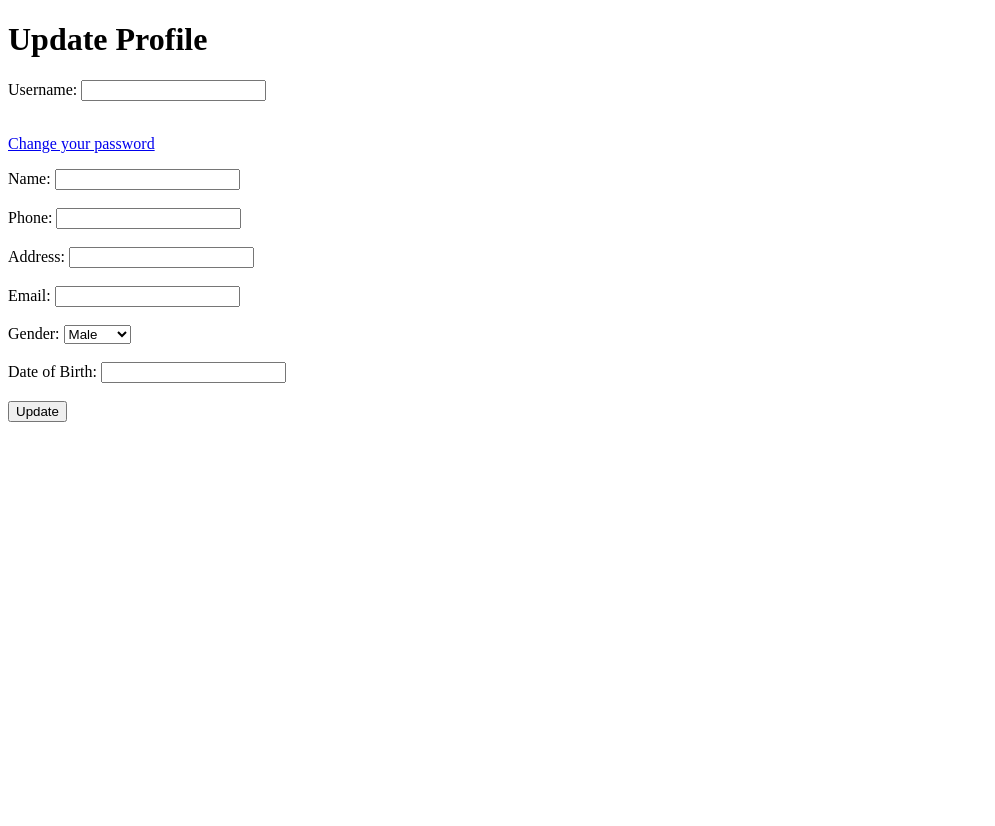
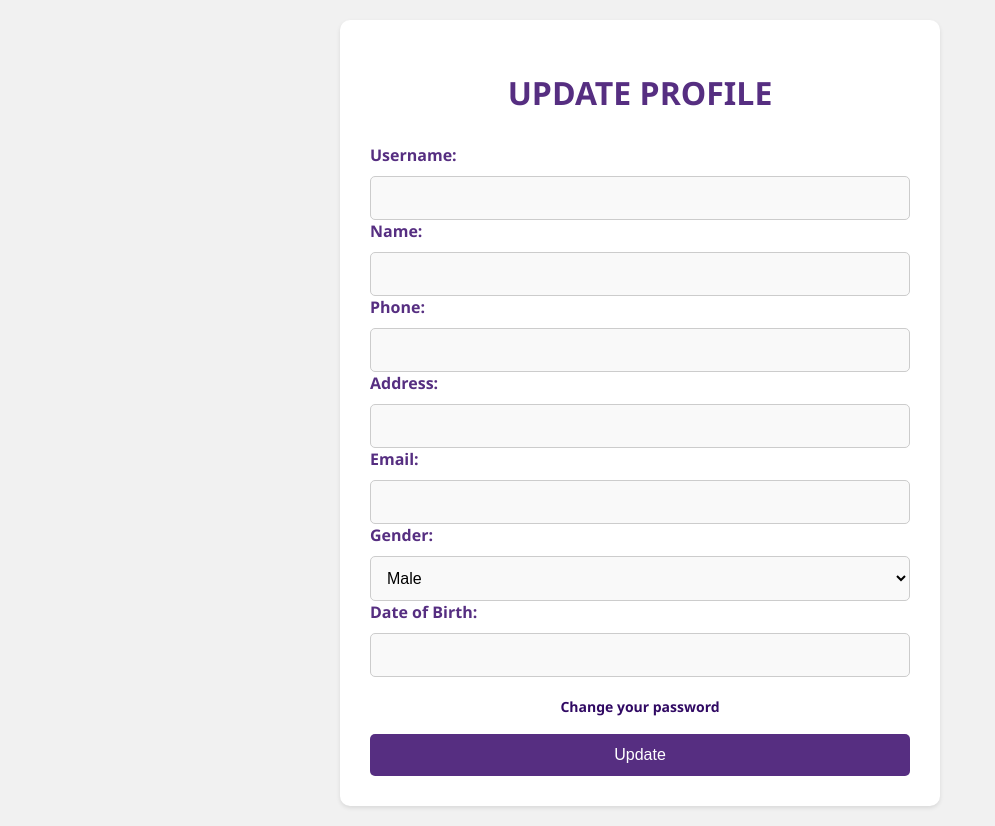
Before and after one commit to Chadi-Hammoud/SupportiveAI, a Django app: template src/templates/profilep.html in a window 1280 px wide. Shown: the whole page, without its empty margins (0-995 px from the left). Before the commit the page ends 422 px from the top, so only its background shows below. Run offline with Django 3.2, Linux system fonts and the light colour scheme; the template is opened without the code that fills it, so the values that code supplies are empty.

Commit message:
style profile alaa

```diff
--- /dev/null
+++ b/src/static/css/profPatient.css
@@ -0,0 +1,118 @@
+* {
+    box-sizing: border-box;
+  }
+
+  body {
+    font-family: "Segoe UI", Tahoma, Geneva, Verdana, sans-serif;
+    background-color: #f1f1f1;
+    margin: 0;
+    padding: 20px;
+  }
+
+  .container {
+    max-width: 600px;
+    margin: 0 auto;
+    background-color: #fff;
+    padding: 30px;
+    border-radius: 10px;
+    box-shadow: 0 2px 4px rgba(0, 0, 0, 0.1);
+  }
+
+  h1 {
+    text-align: center;
+    color: #562e81;
+    margin-bottom: 30px;
+    font-weight: 600;
+    text-transform: uppercase;
+  }
+
+  .form-group {
+    margin-bottom: 20px;
+  }
+
+  label {
+    font-weight: bold;
+    display: block;
+    margin-bottom: 10px;
+    color: #562e81;
+  }
+
+  input,
+  select {
+    width: 100%;
+    padding: 12px;
+    font-size: 16px;
+    border-radius: 5px;
+    border: 1px solid #ccc;
+    background-color: #f9f9f9;
+    transition: border-color 0.3s ease;
+  }
+
+  input:focus,
+  select:focus {
+    border-color: #562e81;
+    background-color: #f5f0fa;
+    color:#503869;
+
+  }
+
+  .form-actions {
+    text-align: center;
+    margin-top: 20px; /* Added margin-top for space */
+  }
+
+  input[type="submit"] {
+    background-color: #562e81;
+    color: #fff;
+    cursor: pointer;
+    transition: background-color 0.3s ease;
+    padding: 12px 20px;
+    font-size: 16px;
+    border: none;
+    border-radius: 5px;
+  }
+
+  input[type="submit"]:hover{
+    background-color: #b79ade;
+    color:#300963;
+    font-weight: bold;
+  }
+  a:hover {
+    color:#b79ade;
+  }
+  p {
+    text-align: center;
+    margin-top: 20px;
+    font-size: 14px;
+  }
+
+  a {
+    color: #300963;
+    text-decoration: none;
+    font-weight: bold;
+  }
+
+  a:hover {
+    text-decoration: underline;
+  }
+
+  /* Responsive Styles */
+  @media (max-width: 768px) {
+    .container {
+      padding: 20px;
+    }
+
+    input,
+    select {
+      padding: 10px;
+      font-size: 14px;
+    }
+
+    input[type="submit"] {
+      padding: 10px 16px;
+      font-size: 14px;
+    }
+  }
+  .buttonUp {
+    margin-top: 18px;
+  }
--- a/src/templates/profilep.html
+++ b/src/templates/profilep.html
@@ -1,39 +1,64 @@
+{% load static %}
 <!DOCTYPE html>
-<html>
+<html lang="en">
 <head>
-  <title>Update Profile</title>
+    <meta charset="UTF-8">
+    <meta name="viewport" content="width=device-width, initial-scale=1.0">
+    <link rel="stylesheet" type="text/css" href="{% static 'css/profPatient.css' %}">
+    <title>Document</title>
 </head>
 <body>
+    <div class="container">
         <h1>Update Profile</h1>
 
         <form method="post">
             {% csrf_token %}
+            <div>
                 <label for="username">Username:</label>
-    <input type="text" id="username" name="username" value="{{ user.username }}" required><br><br>
-    <p> <a href="/forget/">Change your password</a> </p>
+                <input type="text" id="username" name="username" value="{{ user.username }}" required>
+            </div>
 
+
+
+            <div>
                 <label for="name">Name:</label>
-    <input type="text" id="name" name="name" value="{{ patient.name }}" required><br><br>
+                <input type="text" id="name" name="name" value="{{ patient.name }}" required>
+            </div>
 
+            <div>
                 <label for="phone">Phone:</label>
-    <input type="text" id="phone" name="phone" value="{{ patient.phone }}" required><br><br>
+                <input type="text" id="phone" name="phone" value="{{ patient.phone }}" required>
+            </div>
 
+            <div>
                 <label for="address">Address:</label>
-    <input type="text" id="address" name="address" value="{{ patient.address }}" required><br><br>
+                <input type="text" id="address" name="address" value="{{ patient.address }}" required>
+            </div>
 
+            <div>
                 <label for="email">Email:</label>
-    <input type="email" id="email" name="email" value="{{ patient.email }}" required><br><br>
+                <input type="email" id="email" name="email" value="{{ patient.email }}" required>
+            </div>
 
+            <div>
                 <label for="gender">Gender:</label>
                 <select id="gender" name="gender" required>
+
                     <option value="M" {% if patient.gender == 'M' %}selected{% endif %}>Male</option>
                     <option value="F" {% if patient.gender == 'F' %}selected{% endif %}>Female</option>
-    </select><br><br>
+                </select>
+            </div>
 
+            <div>
                 <label for="dob">Date of Birth:</label>
-    <input type="text" id="dob" name="dob" value="{{ patient.dob }}" required><br><br>
+                <input type="text" id="dob" name="dob" value="{{ patient.dob }}" required>
+            </div>
+            <p><a href="/forget/">Change your password</a></p>
+            <div class="buttonUp">
+                <input type="submit" value="Update">
+            </div>
+        </form>
+    </div>
+</body>
 
-    <input type="submit" value="Update">
-  </form>
-</body>
 </html>
```
Also changed, not shown: src/static/css/profDoctor.css (added, +118 -0 lines), src/templates/profiled.html (+36 -19 lines), src/db.sqlite3. Lines whose indentation alone changed are shown as unchanged.
